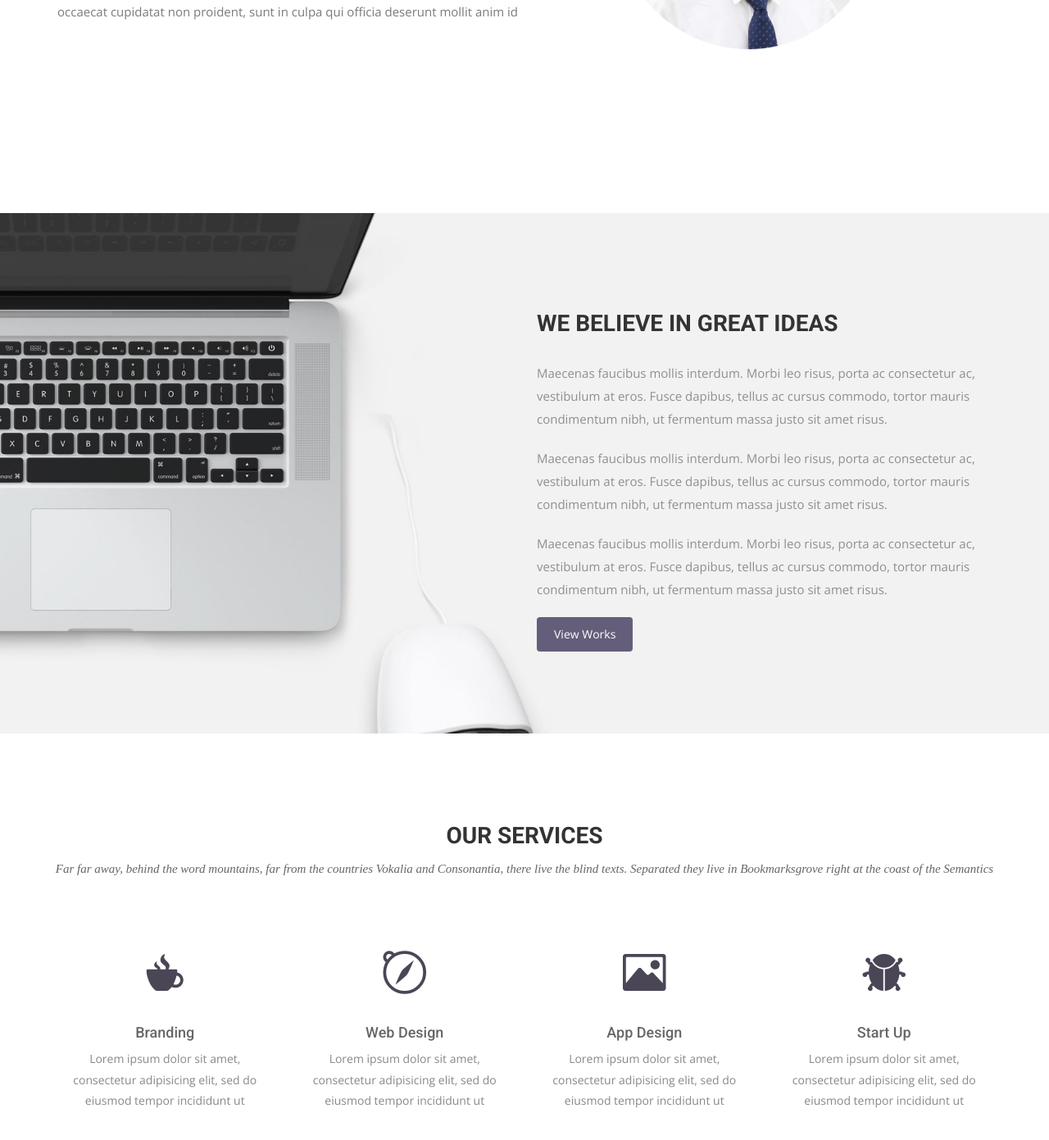
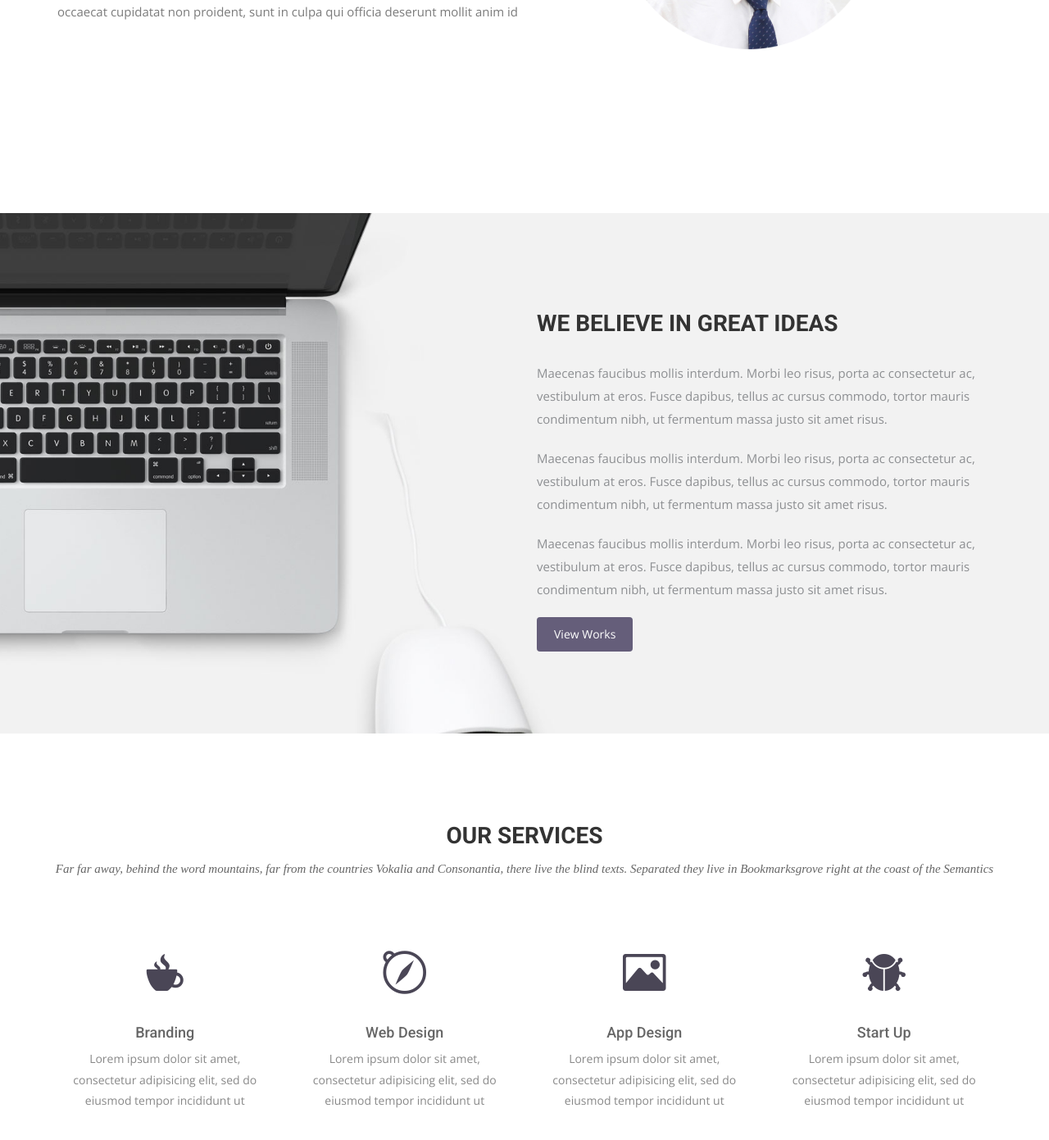
Before and after one commit to wei-lingfeng/lingfeng-wei.github.io, a Jekyll site: the page built from index.html, in a window 1280 px wide and 1400 px high, scrolled down 1193 px. Shown: the top 1391 px of the window at 82% size. Built offline with Jekyll 4.4.1, drawn with Linux system fonts in a browser that asks for light colours; nearby versions of some CDN libraries; some web fonts are replaced.

Commit message:
Update responsive.css

```diff
--- a/css/responsive.css
+++ b/css/responsive.css
@@ -191,26 +191,17 @@
       font-size: 100%;
       letter-spacing: 5px;
     }
-    #slider .block p {
-      font-size: 80%;
-    }
   }
   @media only screen and (min-width: 350px) and (max-width: 450px) {
     #slider .block h1 {
       font-size: 120%;
       letter-spacing: 5px;
     }
-    #slider .block p {
-      font-size: 80%;
-    }
   }
   @media only screen and (min-width: 450px) {
     #slider .block h1 {
       font-size: 160%;
       letter-spacing: 5px;
-    }
-    #slider. block p {
-      font-size: 120%;
     }
   }
 
@@ -431,7 +422,7 @@
   }
 
   #feature {
-    background-size: 150% auto;
+    background-size: 152% auto;
     background-position-x: center;
   }
 }
```
